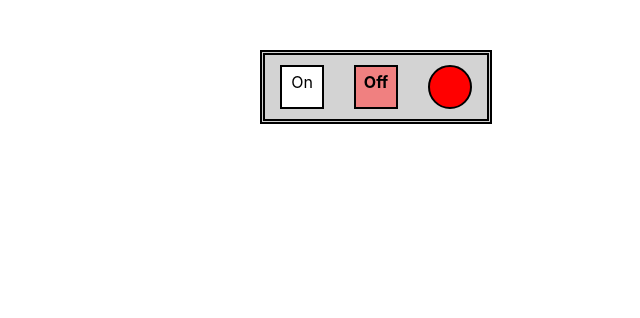
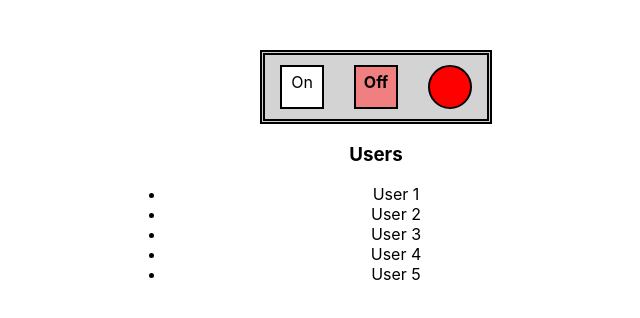
Before and after one commit to SergFediaev/bank-app, a React (Create React App) app: page / in a window 1280 px wide. Shown: the top 318 px of the page, without its empty margins (264-904 px from the left). Built offline with nearby package versions, Linux system fonts and the light colour scheme.

Commit message:
Димыч, домашка 2: 08 react кабзда как подробно callbacks 1.

```diff
--- a/src/App.tsx
+++ b/src/App.tsx
@@ -1,6 +1,7 @@
 import React, {useState} from 'react'
 import './App.css'
 import {ControlledOnOff} from './lessons/samurai_way/OnOff/homework/ControlledOnOff'
+import {ControlledAccordion} from './lessons/samurai_way/OnOff/homework/ControlledAccordion'
 
 function App() {
     console.log('App rendering')
@@ -8,6 +9,8 @@ function App() {
     // let [ratingValue, setRatingValue] = useState<RatingValueType>(0)
 
     const [enabled, setEnabled] = useState<boolean>(false)
+
+    const [collapsed, setCollapsed] = useState<boolean>(false)
 
     return <div className="App">
         {/*<Map/>*/}
@@ -37,6 +40,7 @@ function App() {
         {/*<User/>*/}
         {/*<LessonUncontrolledRating/>*/}
         <ControlledOnOff enabled={enabled} setEnabled={setEnabled}/>
+        <ControlledAccordion title="Users" collapsed={collapsed} setCollapsed={setCollapsed}/>
     </div>
 }
 
--- /dev/null
+++ b/src/lessons/samurai_way/OnOff/homework/ControlledAccordion.tsx
@@ -0,0 +1,34 @@
+import React from 'react'
+
+type ControlledAccordionPropsType = {
+    title: string
+    collapsed: boolean
+    setCollapsed: (collapsed: boolean) => void
+}
+
+export const ControlledAccordion = ({title, collapsed, setCollapsed}: ControlledAccordionPropsType) => {
+
+    const onTitleClickHandler = () => setCollapsed(!collapsed)
+
+    return <div>
+        <AccordionTitle title={title} onClick={onTitleClickHandler}/>
+        {!collapsed && <AccordionMenu/>}
+    </div>
+}
+
+type AccordionTitlePropsType = {
+    title: string
+    onClick: () => void
+}
+
+const AccordionTitle = ({title, onClick}: AccordionTitlePropsType) => <h3
+    style={{cursor: 'pointer'}}
+    onClick={onClick}>{title}</h3>
+
+const AccordionMenu = () => <ul>
+    <li>User 1</li>
+    <li>User 2</li>
+    <li>User 3</li>
+    <li>User 4</li>
+    <li>User 5</li>
+</ul>
```
